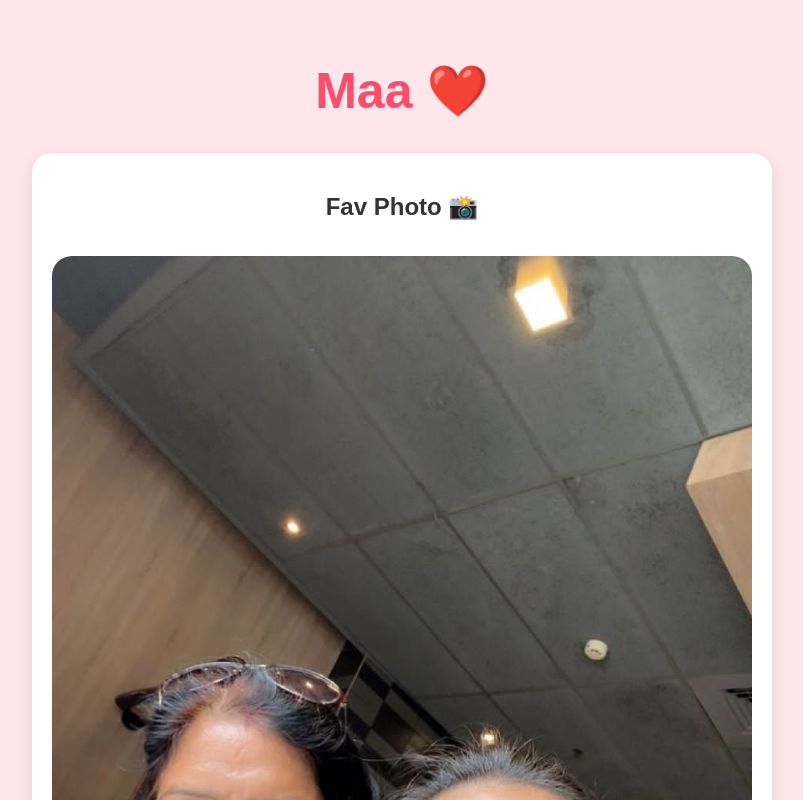
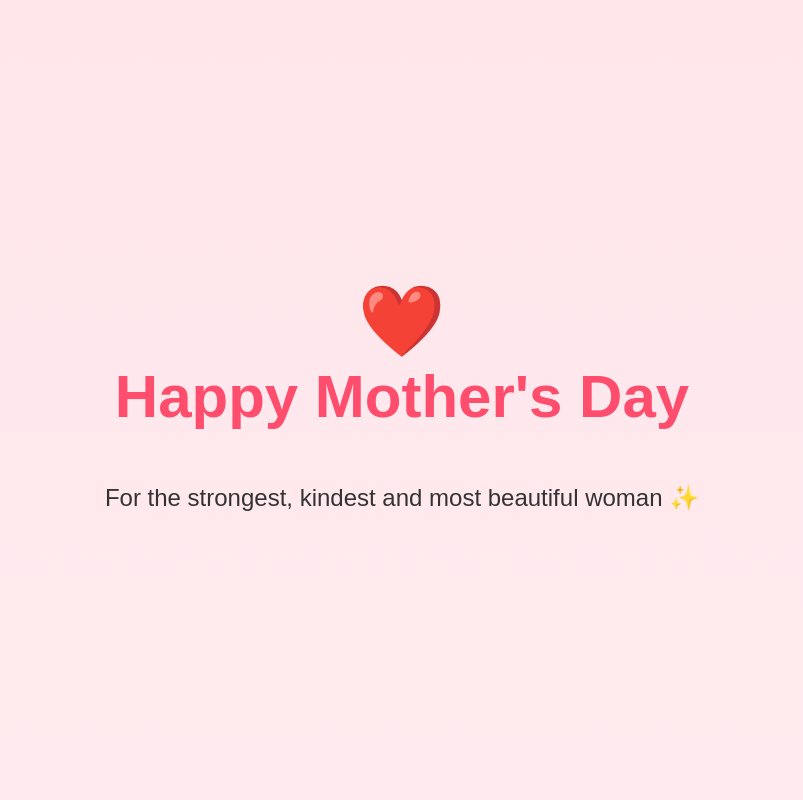
Before and after one commit to DEVESHVERMA1920/Khushi, a plain HTML site: page index.html in a window 1280 px wide. Shown: the top 800 px of the page, without its empty margins (238-1041 px from the left). Drawn offline with Linux system fonts and the light colour scheme.

Commit message:
Update index.html

```diff
--- a/index.html
+++ b/index.html
@@ -1,49 +1,120 @@
 <!DOCTYPE html>
-<html>
+<html lang="en">
 <head>
-  <title>Maa ❤️</title>
+<meta charset="UTF-8">
+<meta name="viewport" content="width=device-width, initial-scale=1.0">
+
+<title>Happy Mother's Day ❤️</title>
 
 <style>
+
+*{
+margin:0;
+padding:0;
+box-sizing:border-box;
+}
+
 body{
-      background: #ffe6eb;
-      font-family: Arial;
-      text-align:center;
-      padding:20px;
+font-family: Arial, sans-serif;
+background: linear-gradient(to bottom, #ffe6eb, #fff);
+overflow-x:hidden;
 color:#333;
 }
 
-    h1{
-      color:#ff4d6d;
-      font-size:50px;
+.section{
+min-height:100vh;
+display:flex;
+flex-direction:column;
+justify-content:center;
+align-items:center;
+padding:30px;
+text-align:center;
+
+opacity:0;
+transform:translateY(40px);
+animation:fadeUp 1.5s forwards;
 }
 
-    .card{
-      background:white;
-      padding:20px;
-      margin:30px auto;
-      border-radius:20px;
-      max-width:700px;
-      box-shadow:0 4px 15px rgba(0,0,0,0.1);
+.section:nth-child(1){
+animation-delay:0.5s;
+}
+
+.section:nth-child(2){
+animation-delay:2s;
+}
+
+.section:nth-child(3){
+animation-delay:4s;
+}
+
+.section:nth-child(4){
+animation-delay:6s;
+}
+
+@keyframes fadeUp{
+to{
+opacity:1;
+transform:translateY(0);
+}
+}
+
+h1{
+font-size:60px;
+color:#ff4d6d;
+margin-bottom:20px;
+}
+
+h2{
+font-size:40px;
+margin-bottom:20px;
+color:#ff4d6d;
+}
+
+p{
+font-size:24px;
+line-height:1.8;
+max-width:850px;
+margin-top:25px;
 }
 
 img{
-      width:100%;
-      border-radius:20px;
-      margin-top:15px;
+width:90%;
+max-width:500px;
+border-radius:25px;
+box-shadow:0 10px 30px rgba(0,0,0,0.2);
+margin-top:20px;
 }
 
-    p{
-      font-size:20px;
-      line-height:1.7;
+.heart{
+font-size:70px;
+animation:beat 1s infinite;
 }
+
+@keyframes beat{
+50%{
+transform:scale(1.1);
+}
+}
+
 </style>
 </head>
 
 <body>
 
-  <h1>Maa ❤️</h1>
+<div class="section">
 
-  <div class="card">
+<div class="heart">❤️</div>
+
+<h1>Happy Mother's Day</h1>
+
+<p>
+For the strongest, kindest and most beautiful woman ✨
+</p>
+
+</div>
+
+<div class="section">
+
 <h2>Fav Photo 📸</h2>
 
 <img src="photo1.jpg">
@@ -52,9 +123,11 @@
 because on this day i saw a kid inside you trying new things
 and i wish many more dates like this with you ❤️
 </p>
+
 </div>
 
-  <div class="card">
+<div class="section">
+
 <h2>Fav Memory ✨</h2>
 
 <img src="photo2.jpg">
@@ -64,26 +137,33 @@
 i saw the video recording jo mam ne ki thi,
 and then i could see it in your eyes that you're so proud of me!
 </p>
+
 </div>
 
-  <div class="card">
+<div class="section">
+
 <img src="photo3.jpg">
 
 <p>
-      Baki we love you maa! ❤️<br><br>
+Baki we love you maa! ❤️
+<br><br>
 
 I wish mai apke jitni confident,
 apke jitni kind,
 apke jitni big hearted bn pai
 and apke jitna life m achieve kr pau.
-      I always look up to youu.<br><br>
+I always look up to youu.
+<br><br>
 
-      Thank you for everything 🫶<br><br>
+Thank you for everything 🫶
+<br><br>
 
-      And i really wish ab aap apne upar zayda dhyan do.<br><br>
+And i really wish ab aap apne upar zayda dhyan do.
+<br><br>
 
 Happy mother's day 😘
 </p>
+
 </div>
 
 </body>
```
Lines whose indentation alone changed are shown as unchanged.
